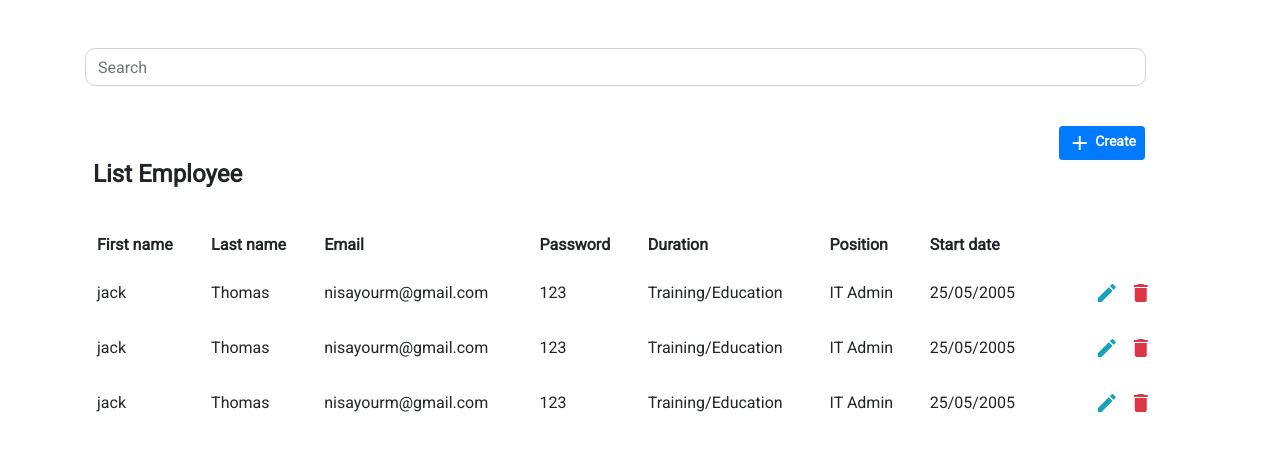
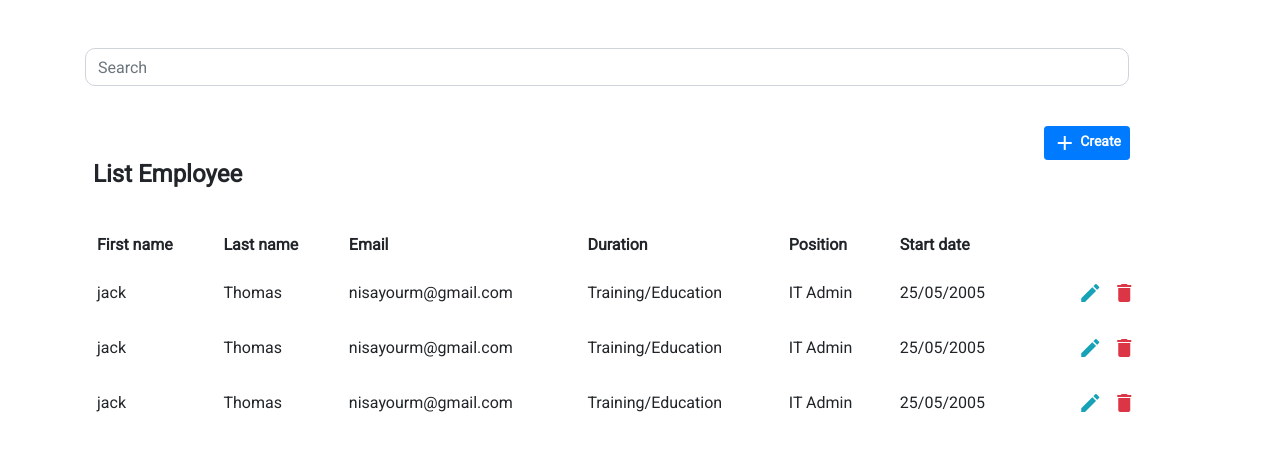
Before and after one commit to pnc-virtual-company/2020-G7-LMS, a CodeIgniter 4 app: template app/Views/employees/index.php in a window 1280 px wide. Shown: the part 66-517 px from the top of the page. Run offline with PHP 8.4 and a stand-in for CodeIgniter, Linux system fonts and the light colour scheme; the template is opened without the code that fills it, so the values that code supplies are empty; some libraries are stand-ins or nearby versions.

Commit message:
#8 delete column password and update form

```diff
--- a/app/Views/employees/index.php
+++ b/app/Views/employees/index.php
@@ -15,7 +15,7 @@
 
     <!-- button create Employee -->
     <div class="text-right">
-         <a href="" class="btn btn-primary btn-sm text-white font-weight-bolder" data-toggle="modal" data-target="#createEmployee" style="margin-right:50px;">
+         <a href="" class="btn btn-primary btn-sm text-white font-weight-bolder" data-toggle="modal" data-target="#createEmployee" style="margin-right:65px;">
 			<i class="material-icons float-left" data-toggle="tooltip" title="Add Employee!" data-placement="left">add</i>&nbsp;Create
 		</a>
     </div>
@@ -28,7 +28,6 @@
                 <th>First name</th>
                 <th>Last name</th>
                 <th>Email</th>
-                <th>Password</th>
                 <th>Duration</th>
                 <th>Position</th>
                 <th>Start date</th>
@@ -38,7 +37,6 @@
                 <td>jack</td>
                 <td>Thomas</td>
                 <td>nisayourm@gmail.com</td>
-                <td>123</td>
                 <td>Training/Education</td>
                 <td>IT Admin</td>
                 <td>25/05/2005</td>
@@ -53,7 +51,6 @@
                 <td>jack</td>
                 <td>Thomas</td>
                 <td>nisayourm@gmail.com</td>
-                <td>123</td>
                 <td>Training/Education</td>
                 <td>IT Admin</td>
                 <td>25/05/2005</td>
@@ -67,7 +64,6 @@
                 <td>jack</td>
                 <td>Thomas</td>
                 <td>nisayourm@gmail.com</td>
-                <td>123</td>
                 <td>Training/Education</td>
                 <td>IT Admin</td>
                 <td>25/05/2005</td>
@@ -149,7 +145,7 @@
 
                     <!-- profile -->
                     <div class="form-group">
-                        <input type="file" class="form-control" placeholder="Enter profile"  name="profile">
+                        <input type="file" class="form-control-file" name="profile">
                     </div>
 
                     <a data-dismiss="modal" class="closeModal">DISCARD</a>
@@ -231,7 +227,7 @@
 
                     <!-- profile -->
                     <div class="form-group">
-                        <input type="file" class="form-control" placeholder="Enter profile"  name="profile">
+                    <input type="file" class="form-control-file" name="profile">
                     </div>
 
                     <a data-dismiss="modal" class="closeModal">DISCARD</a>
--- a/public/css/custom.css
+++ b/public/css/custom.css
@@ -114,5 +114,5 @@ a{
   margin-right:-11px;
 }
 .search{
-  width: 95.5%;
+  width: 94%;
 }
```
